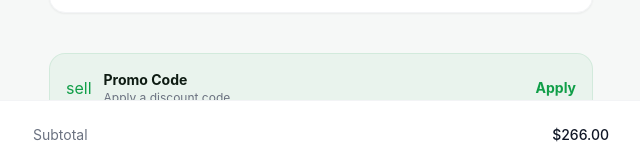
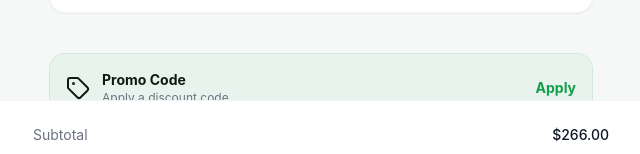
Before and after one commit to Dahmie87/PadiSquare-next-app, a Next.js app: page /products/shopping-carts in a window 1280 px wide. Shown: the part 482-636 px from the top of the page, without its empty margins (319-959 px from the left). Built offline with nearby package versions, Linux system fonts and the light colour scheme.

Commit message:
add promo buton

```diff
--- a/app/products/shopping-carts/page.tsx
+++ b/app/products/shopping-carts/page.tsx
@@ -1,4 +1,4 @@
-import { ChevronLeft, XIcon, Minus, MoreHorizontal, Plus } from 'lucide-react'
+import { ChevronLeft, XIcon, Minus, MoreHorizontal, Plus, Tag } from 'lucide-react'
 import React from 'react'
 
 const CartPage = () => {
@@ -94,8 +94,7 @@ const CartPage = () => {
 <div className="px-4 mt-6">
 <div className="bg-primary/5 rounded-2xl p-4 border border-primary/10 flex items-center justify-between">
 <div className="flex items-center gap-3">
-<span className="material-symbols-outlined text-primary">sell</span>
-<div>
+<Tag/><div>
 <p className="font-bold text-sm">Promo Code</p>
 <p className="text-xs text-gray-500">Apply a discount code</p>
 </div>
```
